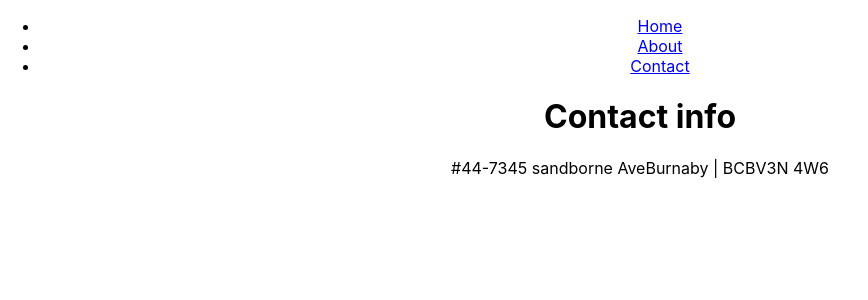
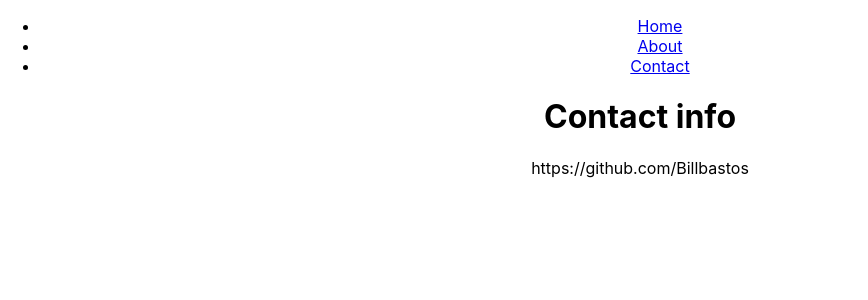
Before and after one commit to Billbastos/local-app, a React (Create React App) app: page /local-app/contact in a window 1280 px wide. Shown: the top 300 px of the page, without its empty margins (0-868 px from the left). Built offline with nearby package versions, Linux system fonts and the light colour scheme.

Commit message:
fix contact info

```diff
--- a/src/Contact.js
+++ b/src/Contact.js
@@ -3,9 +3,7 @@ const Contact = () => {
         <div>
             <h1>Contact info</h1>
             <div>
-                <span>#44-7345 sandborne Ave</span>
-                <span>Burnaby | BC</span>
-                <span>BV3N 4W6</span>
+                <span>https://github.com/Billbastos</span>
             </div>
         </div>
     );
```
Also changed, not shown: 6 other files (tests, documents, lock files or other folders).
